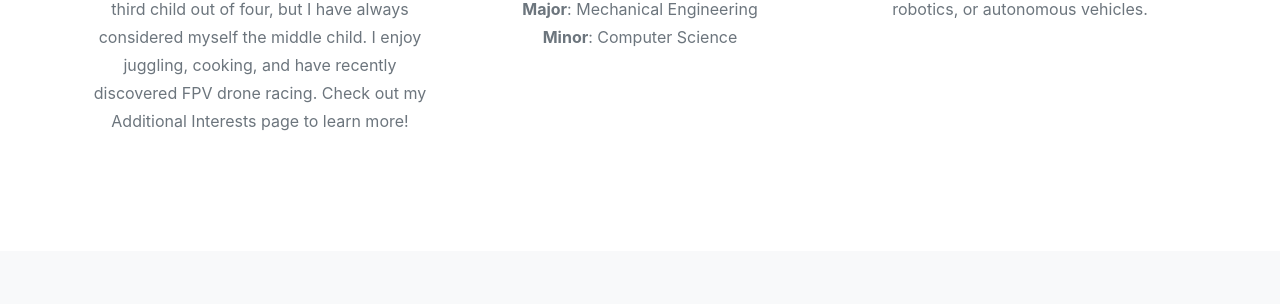
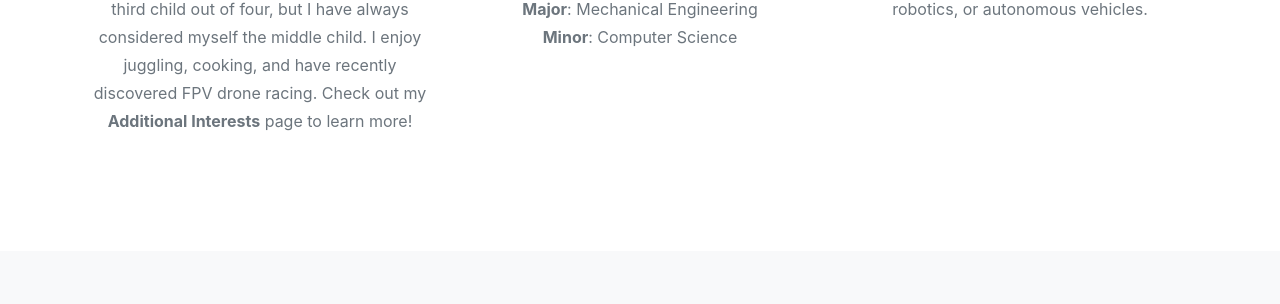
Before and after one commit to evanchow02/evanchow02.github.io, a Jekyll site: the page built from docs/index.markdown, in a window 1280 px wide and 900 px high, scrolled down 982 px. Shown: the part 317-621 px from the top of the window. Built offline with Jekyll 4.4.1, drawn with Linux system fonts in a browser that asks for light colours; some web fonts are replaced; some of the changed text lies outside the part shown.

```diff
--- a/docs/_data/sitetext.yml
+++ b/docs/_data/sitetext.yml
@@ -22,7 +22,7 @@ en: &DEFAULT_EN
     section: about_me
     list:
       - title: "Personal"
-        desc: "I was born in Los Angeles, CA, but I now call the beautiful Knoxville, TN home. I am the third child out of four, but I have always considered myself the middle child. I enjoy juggling, cooking, and have recently discovered FPV drone racing. Check out my Additional Interests page to learn more!"
+        desc: "I was born in Los Angeles, CA, but I now call the beautiful Knoxville, TN home. I am the third child out of four, but I have always considered myself the middle child. I enjoy juggling, cooking, and have recently discovered FPV drone racing. Check out my **Additional Interests** page to learn more!"
         icon: fas fa-user #find more at https://fontawesome.com/icons
       - title: "Education"
         desc: "**Vanderbilt University**  \n**Class of 2024**  \n**Major**: Mechanical Engineering  \n**Minor**: Computer Science"
```
Also changed, not shown: docs/_portfolio/2_av_simulation.md (+1 -0 lines), 1 other file.
